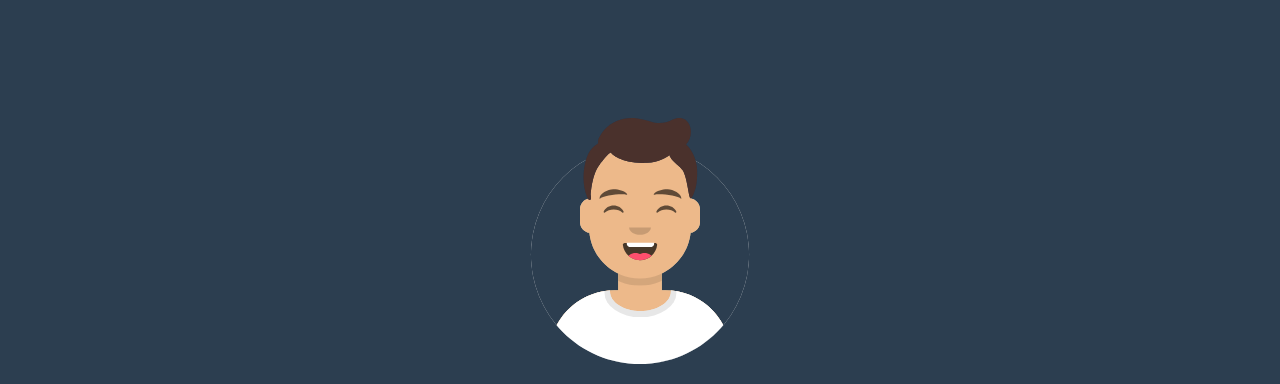
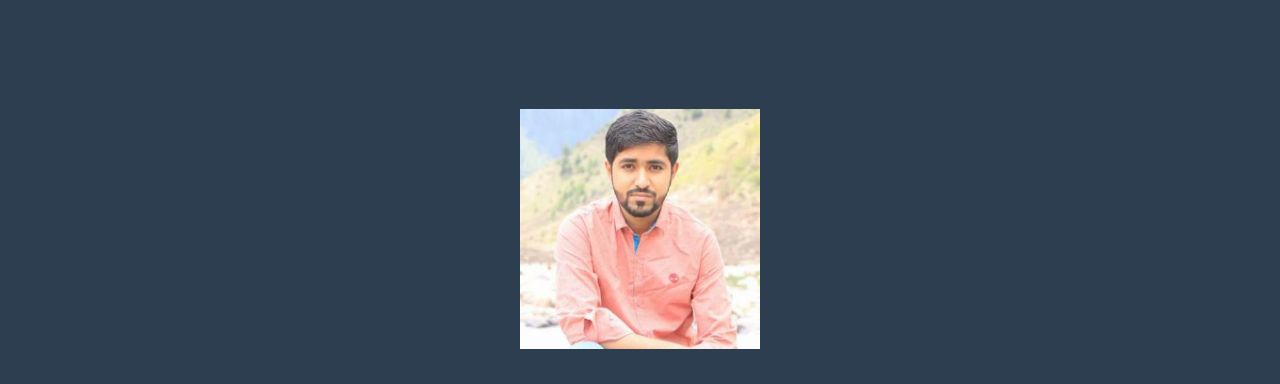
Before and after one commit to irfan1071/irfan1071.github.io, a plain HTML site: page index.html in a window 1280 px wide. Shown: the part 91-475 px from the top of the page. Drawn offline with nearby package versions, Linux system fonts and the light colour scheme.

Commit message:
Profile change

```diff
--- a/index.html
+++ b/index.html
@@ -38,7 +38,7 @@
         <header class="masthead bg-primary text-white text-center">
             <div class="container d-flex align-items-center flex-column">
                 <!-- Masthead Avatar Image-->
-                <img class="masthead-avatar mb-5" src="assets/img/avataaars.svg" alt="..." />
+                <img class="masthead-avatar mb-5" src="assets/img/irfan.png" alt="..." />
                 <!-- Masthead Heading-->
                 <h1 class="masthead-heading text-uppercase mb-0"> Irfan Rafique</h1>
                 <!-- Icon Divider-->
```
Also changed, not shown: assets/img/irfan.png (added).
